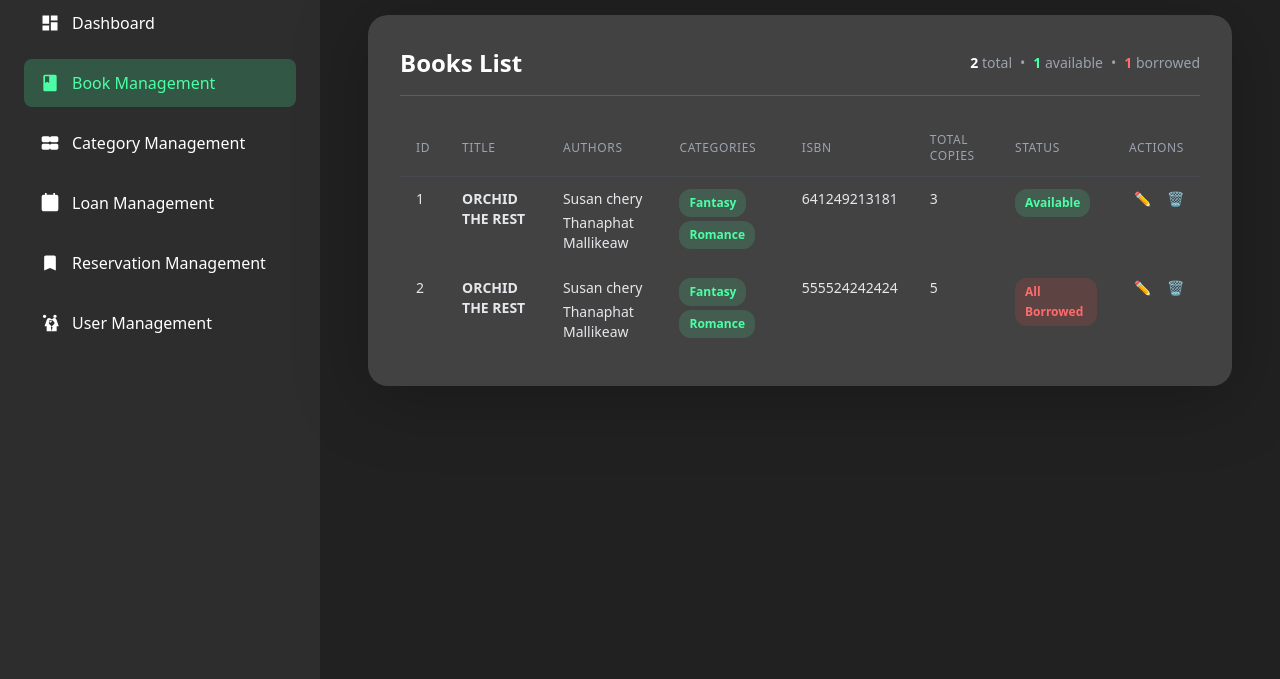
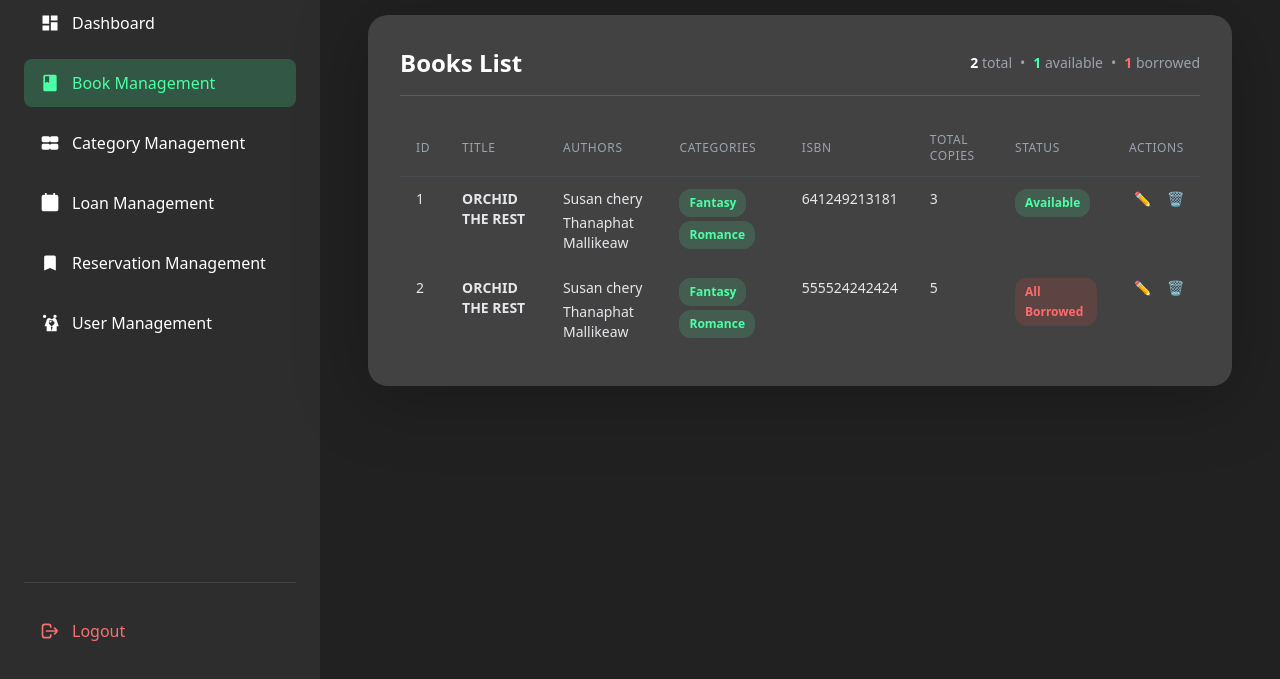
Before and after one commit to OlDeuS1/Borrow-Dee, a Django app: page /library/dashboard/books/ in a window 1280 px wide. Shown: the part 121-800 px from the top of the page. Run offline with Django 5.2, Linux system fonts and the light colour scheme; some libraries are stand-ins or nearby versions.

Commit message:
add logout button

```diff
--- a/Borrow_Dee/library/templates/layouts/admin_sidebar.html
+++ b/Borrow_Dee/library/templates/layouts/admin_sidebar.html
@@ -2,7 +2,7 @@
 Reusable admin sidebar. Pass 'active_section' in context: one of
   'dashboard', 'books', 'categories', 'loans', 'reservations', 'users'
 {% endcomment %}
-<aside class="w-80 sidebar-nav p-6 min-h-screen">
+<aside class="w-80 sidebar-nav p-6 min-h-screen flex flex-col">
   <div class="flex items-center gap-4 mb-12">
       <div class="w-12 h-12 bg-[#2C7852] rounded-full flex items-center justify-center text-lg font-bold">A</div>
       <div>
@@ -12,7 +12,7 @@ Reusable admin sidebar. Pass 'active_section' in context: one of
           </div>
       </div>
   </div>
-  <nav class="space-y-3">
+  <nav class="space-y-3 flex-1">
       <a href="{% url 'dashboard' %}" class="nav-item {% if active_section == 'dashboard' %}active{% endif %}">
           <div class="flex items-center gap-3">
               <svg width="20" height="20" viewBox="0 0 24 24" fill="currentColor"><path d="M3 13h8V3H3v10zm0 8h8v-6H3v6zm10 0h8V11h-8v10zm0-18v6h8V3h-8z"/></svg>
@@ -50,4 +50,16 @@ Reusable admin sidebar. Pass 'active_section' in context: one of
           </div>
       </a>
   </nav>
+
+  <!-- Logout Button at Very Bottom -->
+  <div class="pt-6 border-t border-white/10">
+      <a href="{% url 'logout' %}" class="nav-item text-red-400 hover:text-red-300 hover:bg-red-500/10 transition-colors">
+          <div class="flex items-center gap-3">
+              <svg width="20" height="20" viewBox="0 0 24 24" fill="none" stroke="currentColor" stroke-width="2">
+                  <path d="M17 16l4-4m0 0l-4-4m4 4H7m6 4v1a3 3 0 01-3 3H6a3 3 0 01-3-3V7a3 3 0 013-3h4a3 3 0 013 3v1"/>
+              </svg>
+              Logout
+          </div>
+      </a>
+  </div>
 </aside>
```
